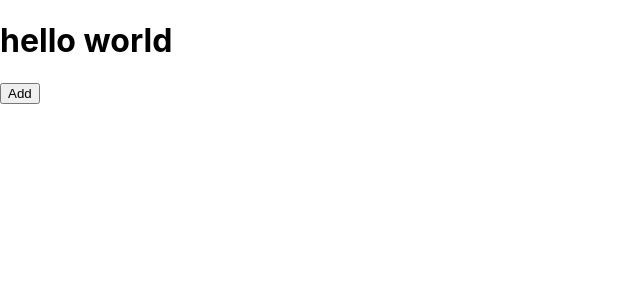
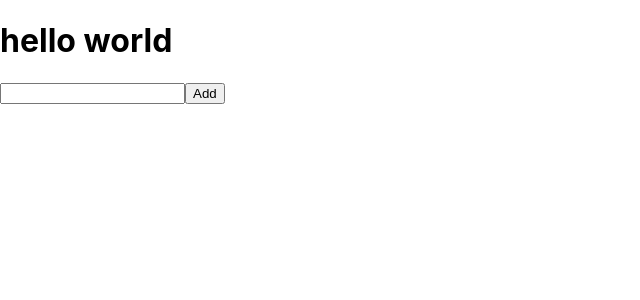
Before and after one commit to elzp/web-chat-app, a React (Create React App) app: page / in a window 1280 px wide. Shown: the top 300 px of the page, without its empty margins (0-640 px from the left). Built offline with nearby package versions, Linux system fonts and the light colour scheme.

Commit message:
Add inputbox & functions to handle it & tests

```diff
--- a/src/App.js
+++ b/src/App.js
@@ -4,14 +4,19 @@ import React, {useState} from 'react'
 
 function App() {
 const [listedElem,  setlistedElem] = useState([]);
+let [newcomment, setNewoment] = useState("");
+const placeholder = "";
+const chandleButtonClick = async (e) => {
+  e.preventDefault();
 
+   // const newelement =+ listedElem.length;
+   // const newList = actualElem
+    await setlistedElem(actualElem=> [...actualElem, newcomment]);
+    setNewoment(placeholder);
+}
 
-const chandleButtonClick = (e) => {
-  e.preventDefault();
-    const newelement =+ listedElem.length;
-   // const newList = actualElem
-    setlistedElem(actualElem=> [...actualElem, newelement]);
-
+const handleChange = (e)=>{
+  setNewoment(e.target.value);
 }
   return (
   <div>
@@ -23,8 +28,15 @@ const chandleButtonClick = (e) => {
         ))}
       </ul>
     </div>
+    <input
+    data-testid="comment-input"
+    type="text"
+    value= {newcomment}
+    onChange = {handleChange}
+    placeholder={placeholder} />
     <button data-testid="add-comment-button"
     onClick = {chandleButtonClick}
+    type="submit"
 
     >Add</button>
   </div>
```
Also changed, not shown: 1 other file (tests, documents, lock files or other folders).
